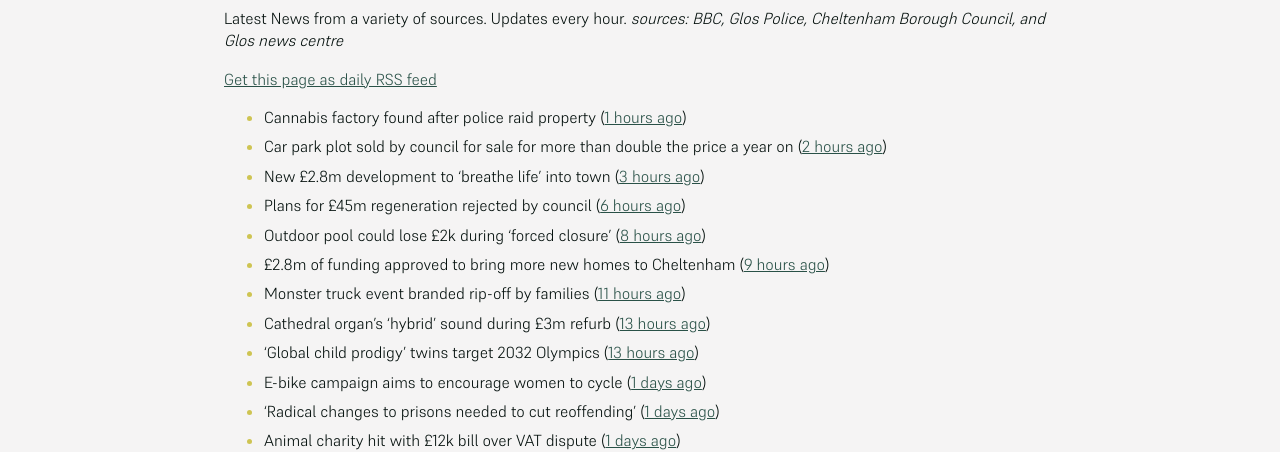
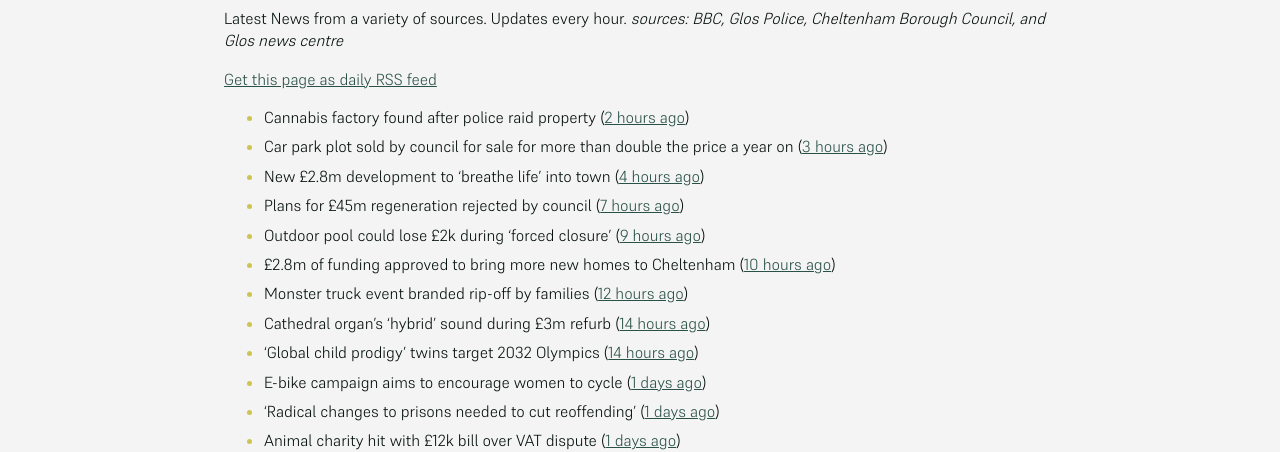
Before and after one commit to mat-0/cheltenham-open-data, a Jekyll site: the page built from _pages/news.md, in a window 1280 px wide. Shown: the part 266-718 px from the top of the page. Built offline with Jekyll 4.4.1, drawn with Linux system fonts in a browser that asks for light colours.

Commit message:
Updated 2025-07-02 19:57:44

```diff
--- a/_pages/news.md
+++ b/_pages/news.md
@@ -12,15 +12,15 @@ _sources: BBC, Glos Police, Cheltenham Borough Council, and Glos news centre_
 [Get this page as daily RSS feed](/daily.rss)
 
 <!-- news_marker starts -->
-- Cannabis factory found after police raid property ([1 hours ago](https://www.bbc.com/news/articles/cx2jxv80022o))
-- Car park plot sold by council for sale for more than double the price a year on ([2 hours ago](https://gloucesternewscentre.co.uk/car-park-plot-sold-by-council-for-sale-for-more-than-double-the-price-a-year-on/))
-- New £2.8m development to 'breathe life' into town ([3 hours ago](https://www.bbc.com/news/articles/cvg8n8djp0no))
-- Plans for £45m regeneration rejected by council ([6 hours ago](https://www.bbc.com/news/articles/ckg3jn2207ro))
-- Outdoor pool could lose £2k during 'forced closure' ([8 hours ago](https://www.bbc.com/news/articles/cvg885vxldgo))
-- £2.8m of funding approved to bring more new homes to Cheltenham ([9 hours ago](https://www.cheltenham.gov.uk/news/article/3027/28m_of_funding_approved_to_bring_more_new_homes_to_cheltenham))
-- Monster truck event branded rip-off by families ([11 hours ago](https://www.bbc.com/news/articles/c4gdmy874q4o))
-- Cathedral organ's 'hybrid' sound during £3m refurb ([13 hours ago](https://www.bbc.com/news/articles/cy4nngn7pgxo))
-- 'Global child prodigy' twins target 2032 Olympics ([13 hours ago](https://www.bbc.com/news/articles/c0k7x723zr1o))
+- Cannabis factory found after police raid property ([2 hours ago](https://www.bbc.com/news/articles/cx2jxv80022o))
+- Car park plot sold by council for sale for more than double the price a year on ([3 hours ago](https://gloucesternewscentre.co.uk/car-park-plot-sold-by-council-for-sale-for-more-than-double-the-price-a-year-on/))
+- New £2.8m development to 'breathe life' into town ([4 hours ago](https://www.bbc.com/news/articles/cvg8n8djp0no))
+- Plans for £45m regeneration rejected by council ([7 hours ago](https://www.bbc.com/news/articles/ckg3jn2207ro))
+- Outdoor pool could lose £2k during 'forced closure' ([9 hours ago](https://www.bbc.com/news/articles/cvg885vxldgo))
+- £2.8m of funding approved to bring more new homes to Cheltenham ([10 hours ago](https://www.cheltenham.gov.uk/news/article/3027/28m_of_funding_approved_to_bring_more_new_homes_to_cheltenham))
+- Monster truck event branded rip-off by families ([12 hours ago](https://www.bbc.com/news/articles/c4gdmy874q4o))
+- Cathedral organ's 'hybrid' sound during £3m refurb ([14 hours ago](https://www.bbc.com/news/articles/cy4nngn7pgxo))
+- 'Global child prodigy' twins target 2032 Olympics ([14 hours ago](https://www.bbc.com/news/articles/c0k7x723zr1o))
 - E-bike campaign aims to encourage women to cycle ([1 days ago](https://www.bbc.com/news/articles/c9w11l9y7qno))
 - 'Radical changes to prisons needed to cut reoffending' ([1 days ago](https://www.bbc.com/news/articles/cm2zz75v286o))
 - Animal charity hit with £12k bill over VAT dispute ([1 days ago](https://www.bbc.com/news/articles/cglzy4518y9o))
```
Also changed, not shown: other parts of _pages/news.md (+1 -1 lines), _data/flood.json (+5 -27 lines), _pages/fix-my-street.md (+6 -6 lines), index.md (+5 -5 lines).
